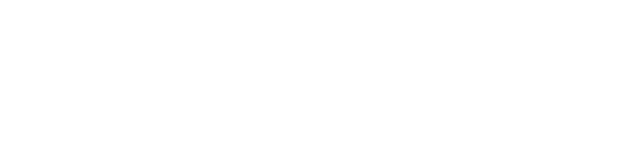
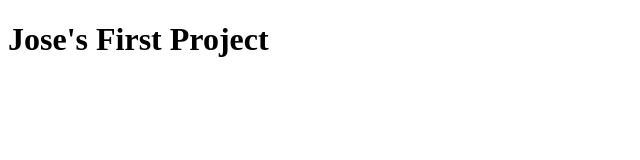
Before and after one commit to jomar1129/firstproject, a plain HTML site: page index.html in a window 1280 px wide. Shown: the whole page, without its empty margins (0-640 px from the left). Drawn offline with Linux system fonts and the light colour scheme.

Commit message:
Added First Heading

```diff
--- a/index.html
+++ b/index.html
@@ -7,6 +7,8 @@
     <title>My First Projet</title>
   </head>
   <body>
-    <div class="contaier"></div>
+    <div class="contaier">
+      <h1>Jose's First Project</h1>
+    </div>
   </body>
 </html>
```
